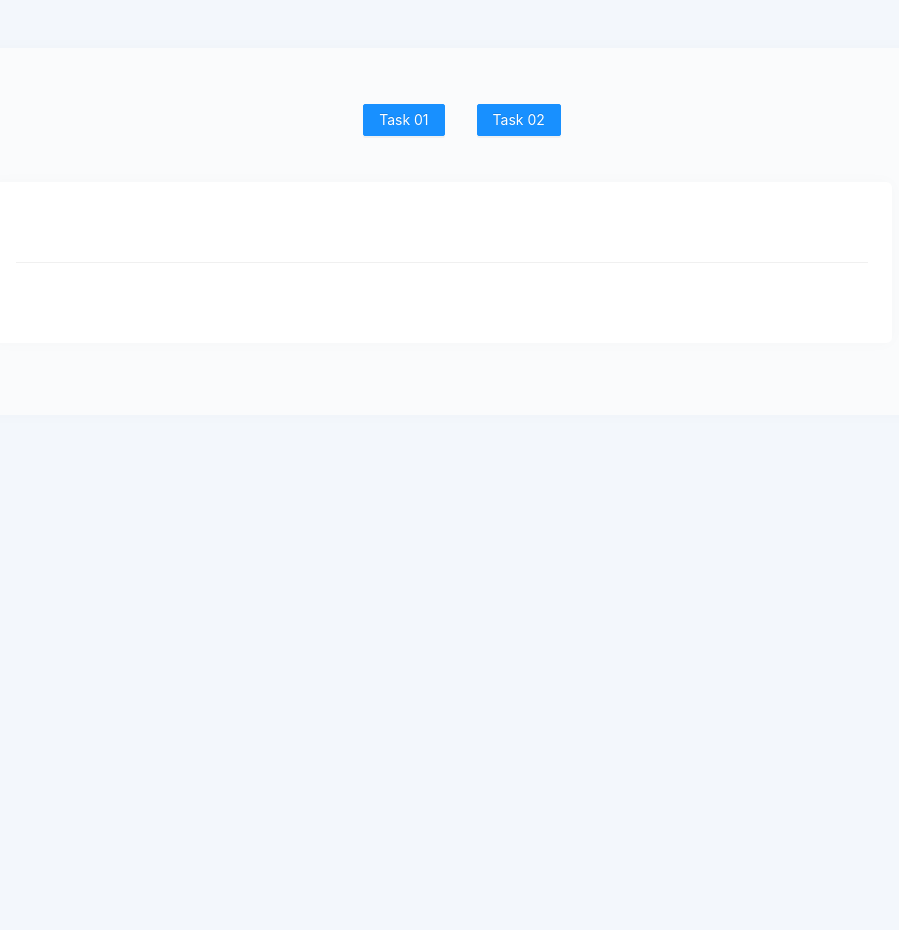
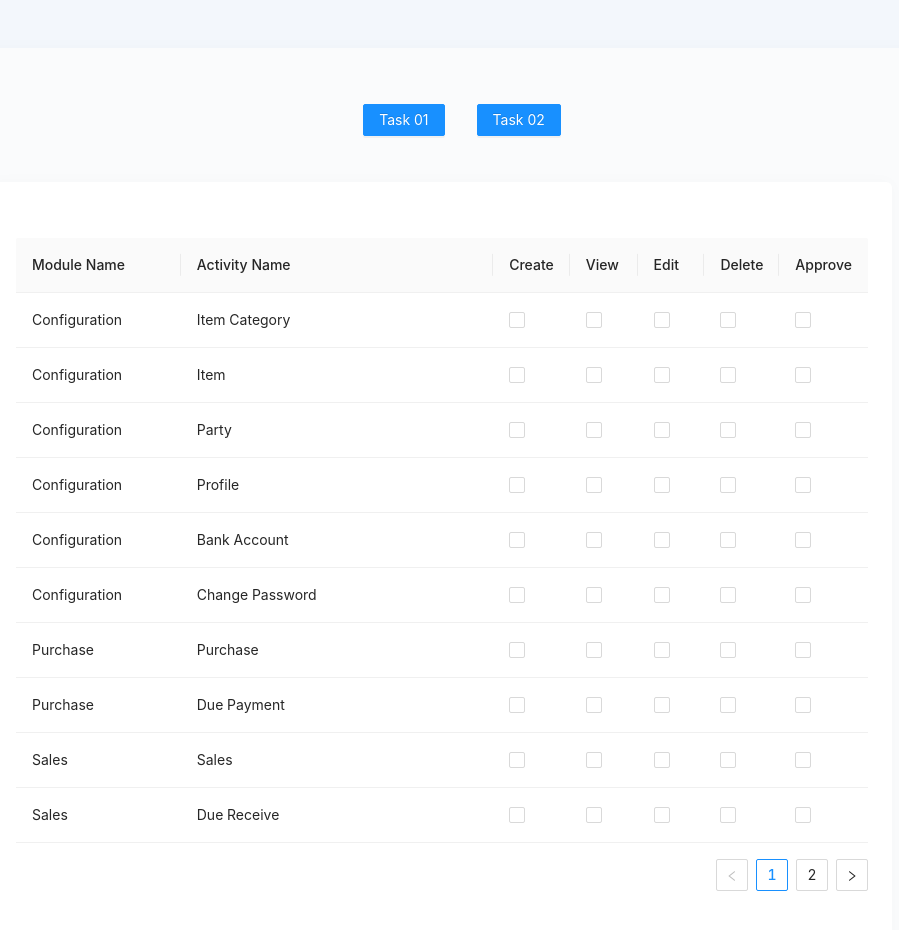
Before and after one commit to 0xMahabub/antd_react_crud, a React (Create React App) app: page /task/2 in a window 1280 px wide. Shown: the top 930 px of the page, without its empty margins (198-1097 px from the left). Before the commit the page ends 848 px from the top, so only its background shows below. Built offline with nearby package versions, Linux system fonts and the light colour scheme.

Commit message:
all_done:task_02:80%

```diff
--- /dev/null
+++ b/src/components/Table/data.jsx
@@ -0,0 +1,85 @@
+import { Checkbox, Table } from 'antd';
+
+const DataTable = ({ data, handleAction }) => {
+    const cols = [
+        {
+            title: 'Module Name',
+            dataIndex: 'moduleName',
+            width: '20%',
+            fixed: 'left'
+        },
+        {
+            title: 'Activity Name',
+            dataIndex: 'activityName',
+            width: '40%',
+        },
+        {
+            title: 'Create',
+            width: '8%',
+            render: (record) => {
+                return (
+                    <>
+                        <Checkbox name="create" onChange={() => handleAction("create", record)} />
+                    </>
+                )
+            }
+        },
+        {
+            title: 'View',
+            width: '8%',
+            render: (record) => {
+                return (
+                    <>
+                        <Checkbox name="create" onChange={() => handleAction("view", record)} />
+                    </>
+                )
+            }
+        },
+        {
+            title: 'Edit',
+            width: '8%',
+            render: (record) => {
+                return (
+                    <>
+                        <Checkbox name="create" onChange={() => handleAction("edit", record)} />
+                    </>
+                )
+            }
+        },
+        {
+            title: 'Delete',
+            width: '8%',
+            render: (record) => {
+                return (
+                    <>
+                        <Checkbox name="create" onChange={() => handleAction("delete", record)} />
+                    </>
+                )
+            }
+        },
+        {
+            title: 'Approve',
+            width: '8%',
+            render: (record) => {
+                return (
+                    <>
+                        <Checkbox name="create" onChange={() => handleAction("approve", record)} />
+                    </>
+                )
+            }
+        },
+    ];
+
+
+    return (
+        <>
+            <Table
+                columns={cols}
+                rowKey={record => record.id}
+                dataSource={data}
+            />
+        </>
+    );
+}
+
+export default DataTable;
--- a/src/components/TaskOne.jsx
+++ b/src/components/TaskOne.jsx
@@ -1,7 +1,7 @@
 import { useRef, useState } from 'react';
 import { Form, Input, Button, Divider, notification } from 'antd';
 import { PageWrapper } from './Styled.common';
-import DataTable from './Table';
+import UserTable from './Table/index';
 
 const TaskOne = () => {
     const [form] = Form.useForm();
@@ -75,7 +75,7 @@ const TaskOne = () => {
 
             <Divider />
 
-            <DataTable users={users} delUser={deleteUser} />
+            <UserTable users={users} delUser={deleteUser} />
         </PageWrapper>
     );
 }
--- a/src/components/TaskTwo.jsx
+++ b/src/components/TaskTwo.jsx
@@ -1,16 +1,62 @@
-import { useRef, useState } from 'react';
-import { Divider, notification } from 'antd';
+import { useState } from 'react';
+import { notification } from 'antd';
 import { PageWrapper } from './Styled.common';
 import dataArr from '../data';
-
+import DataTable from './Table/data';
 
 const TaskTwo = () => {
-    const formRef = useRef();
     const [data, setData] = useState(dataArr);
+
+    function findItem(item) {
+        return data.find(itm => itm === item)
+    }
+
+    function toggleStatus(itm, key_field) {
+        let findIndex = data.findIndex((i => i.id == itm.id));
+        let updatedArr = [...data];
+        console.log("item_", updatedArr[findIndex][key_field]);
+        console.log("itm_", itm[key_field]);
+        updatedArr[findIndex][key_field] = !itm[key_field];
+        // updatedArr[findIndex] = itm;
+        // set data
+        setData(updatedArr);
+    }
+
+    async function handleEvents(action, item) {
+        let _itm = await findItem(item);
+
+        if (!_itm || typeof(_itm) !== "object") {
+            // notify
+            notification['error']({
+                message: "Item not found!",
+            });
+
+            return false;
+        }
+
+        switch(action) {
+            case "create":
+                toggleStatus(_itm, 'isCreate');
+
+            case "view":
+                toggleStatus(_itm, 'isView');
+
+            case "edit":
+                toggleStatus(_itm, 'isEdit');
+
+            case "delete":
+                toggleStatus(_itm, 'isDelete');
+
+            case "approve":
+                toggleStatus(_itm, 'isApprove');
+
+            default: return _itm;
+        }
+    }
 
     return (
         <PageWrapper task>
-            <Divider />
+            <DataTable data={data} handleAction={handleEvents} />
         </PageWrapper>
     );
 }
--- a/src/data.js
+++ b/src/data.js
@@ -1,5 +1,6 @@
 export default [
     {
+        id: 101,
         moduleName: 'Configuration',
         activityName: 'Item Category',
         isCreate: false,
@@ -9,6 +10,7 @@ export default [
         isApprove: false
     },
     {
+        id: 102,
         moduleName: 'Configuration',
         activityName: 'Item',
         isCreate: false,
@@ -18,6 +20,7 @@ export default [
         isApprove: false
     },
     {
+        id: 103,
         moduleName: 'Configuration',
         activityName: 'Party',
         isCreate: false,
@@ -27,6 +30,7 @@ export default [
         isApprove: false
     },
     {
+        id: 104,
         moduleName: 'Configuration',
         activityName: 'Profile',
         isCreate: false,
@@ -36,6 +40,7 @@ export default [
         isApprove: false
     },
     {
+        id: 105,
         moduleName: 'Configuration',
         activityName: 'Bank Account',
         isCreate: false,
@@ -45,6 +50,7 @@ export default [
         isApprove: false
     },
     {
+        id: 106,
         moduleName: 'Configuration',
         activityName: 'Change Password',
         isCreate: false,
@@ -54,6 +60,7 @@ export default [
         isApprove: false
     },
     {
+        id: 107,
         moduleName: 'Purchase',
         activityName: 'Purchase',
         isCreate: false,
@@ -63,6 +70,7 @@ export default [
         isApprove: false
     },
     {
+        id: 108,
         moduleName: 'Purchase',
         activityName: 'Due Payment',
         isCreate: false,
@@ -72,6 +80,7 @@ export default [
         isApprove: false
     },
     {
+        id: 109,
         moduleName: 'Sales',
         activityName: 'Sales',
         isCreate: false,
@@ -81,6 +90,7 @@ export default [
         isApprove: false
     },
     {
+        id: 110,
         moduleName: 'Sales',
         activityName: 'Due Receive',
         isCreate: false,
@@ -90,6 +100,7 @@ export default [
         isApprove: false
     },
     {
+        id: 111,
         moduleName: 'Accounts',
         activityName: 'Voucher',
         isCreate: false,
```
Also changed, not shown: src/components/Table/index.jsx (renamed from src/components/Table.jsx).
